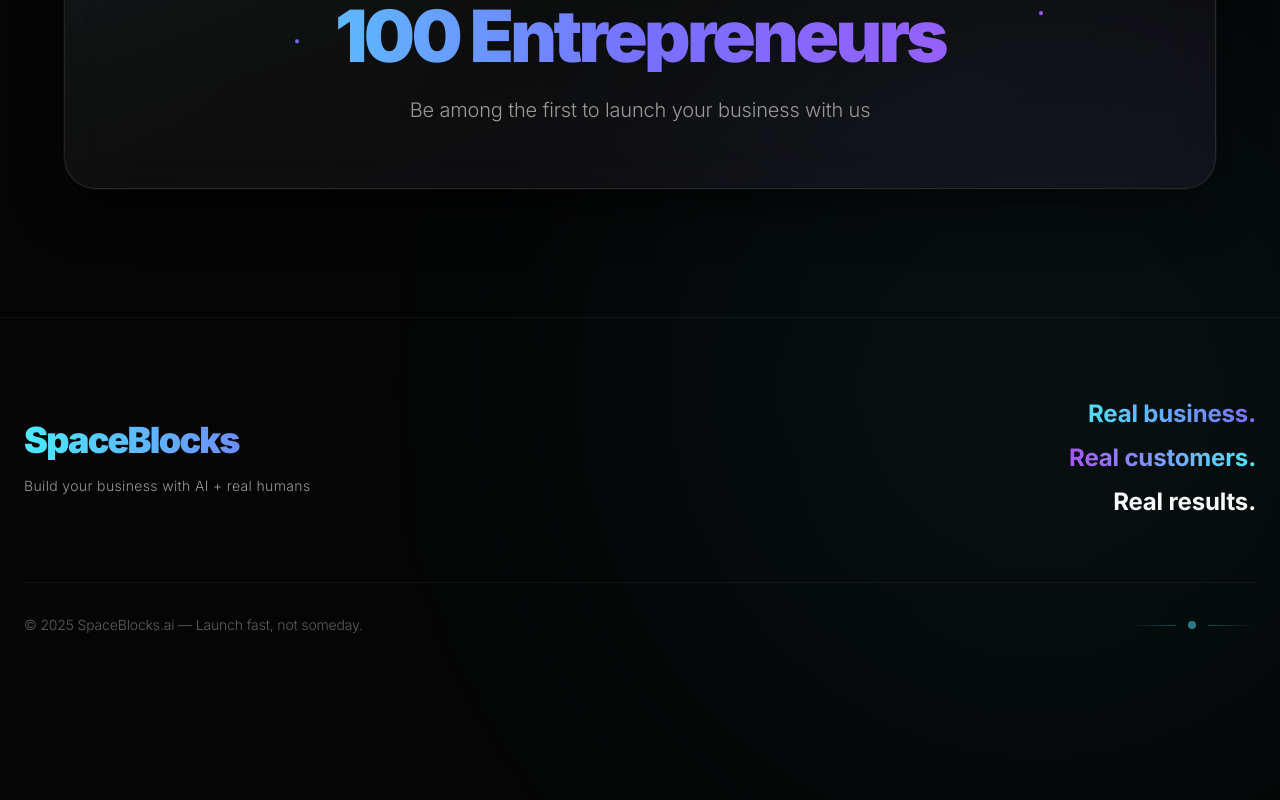
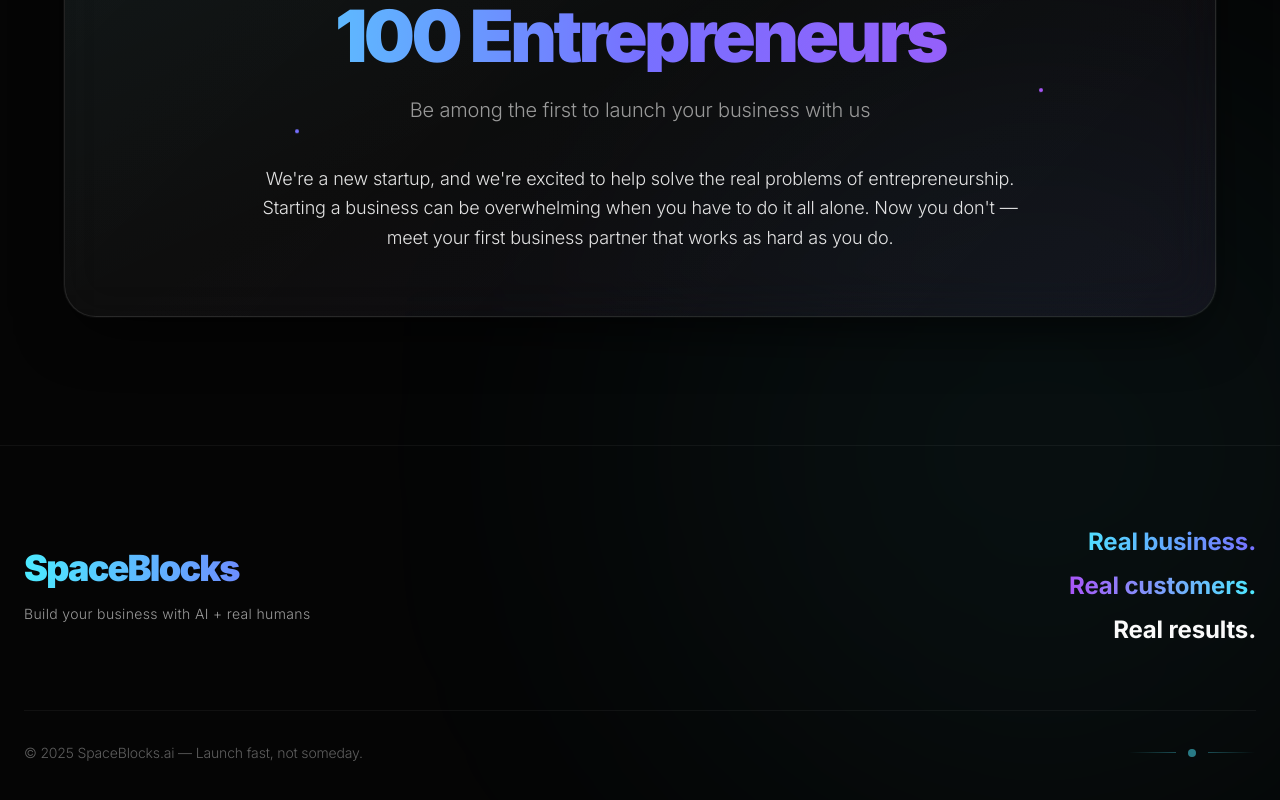
Before and after one commit to zepfarms/blocksmith-launchpad, a React (Vite) app: page / in a window 1280 px wide. Shown: the part 1475-2275 px from the top of the page. Built offline with nearby package versions, Linux system fonts and the light colour scheme; the HTML template or start-up script is replaced by a standard one.

Commit message:
Add beta section text block
Introduce a new white text block under "Be among the first to launch your business with us" describing being a new startup and the partnership benefits. Cleaned up punctuation and spelling, ensured it reads smoothly and aligns with the design.

```diff
--- a/src/components/BetaSection.tsx
+++ b/src/components/BetaSection.tsx
@@ -1,5 +1,4 @@
 export const BetaSection = () => {
-
   return (
     <section className="relative py-32 px-6">
       {/* Background ambient effects */}
@@ -36,6 +35,14 @@ export const BetaSection = () => {
               <p className="text-xl text-muted-foreground max-w-2xl mx-auto font-light">
                 Be among the first to launch your business with us
               </p>
+
+              <div className="max-w-3xl mx-auto pt-4">
+                <p className="text-lg text-foreground/90 leading-relaxed font-light">
+                  We're a new startup, and we're excited to help solve the real problems of entrepreneurship.
+                  Starting a business can be overwhelming when you have to do it all alone.
+                  Now you don't — meet your first business partner that works as hard as you do.
+                </p>
+              </div>
             </div>
           </div>
         </div>
```
